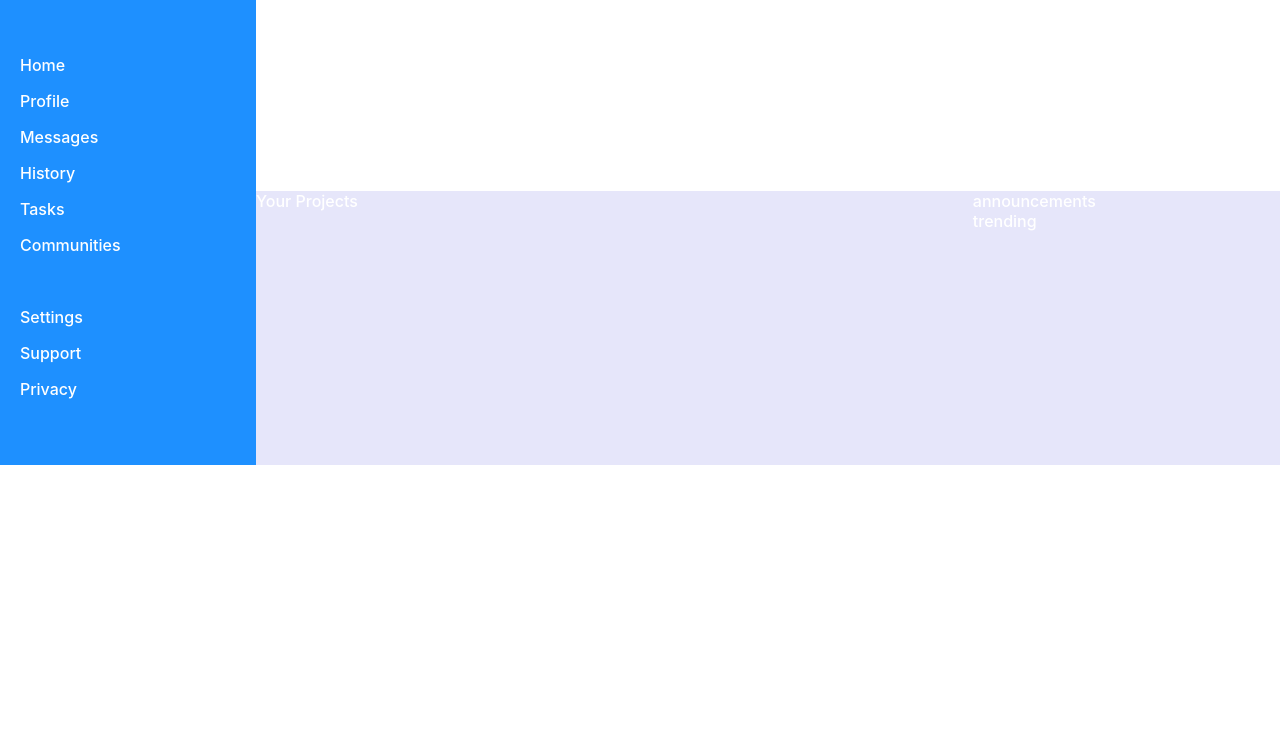
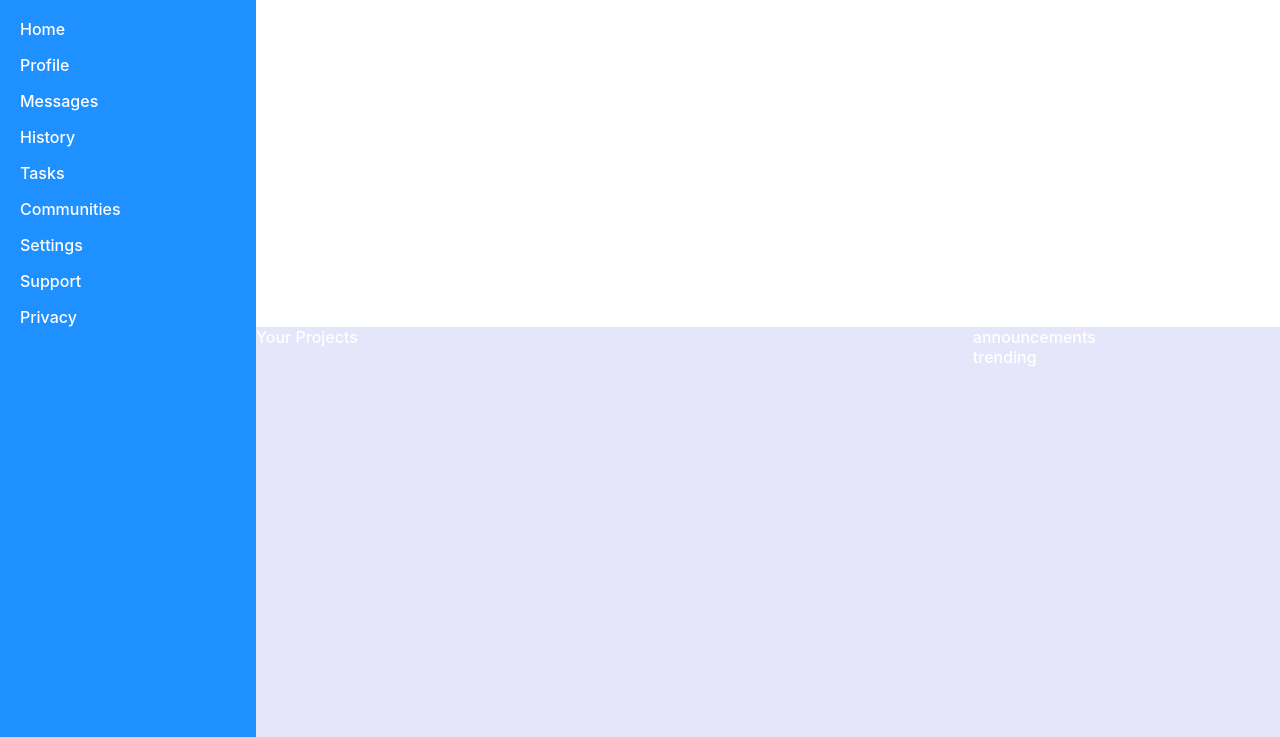
Before and after one commit to bryantt23/odin-admin-dashboard, a plain HTML site: page index.html in a window 1280 px wide. Shown: the part 63-800 px from the top of the page. Drawn offline with Linux system fonts and the light colour scheme.

Commit message:
fix height issue

```diff
--- a/style.css
+++ b/style.css
@@ -9,6 +9,7 @@ body {
 .container {
   display: grid;
   grid-template-columns: 1fr 4fr;
+  height: 100vh;
 }
 
 .header {
@@ -20,8 +21,6 @@ body {
 .sidebar {
   grid-row: 1/3;
   background-color: dodgerblue;
-  display: grid;
-  gap: 20px;
   padding: 0 20px 50px;
 }
 
```
